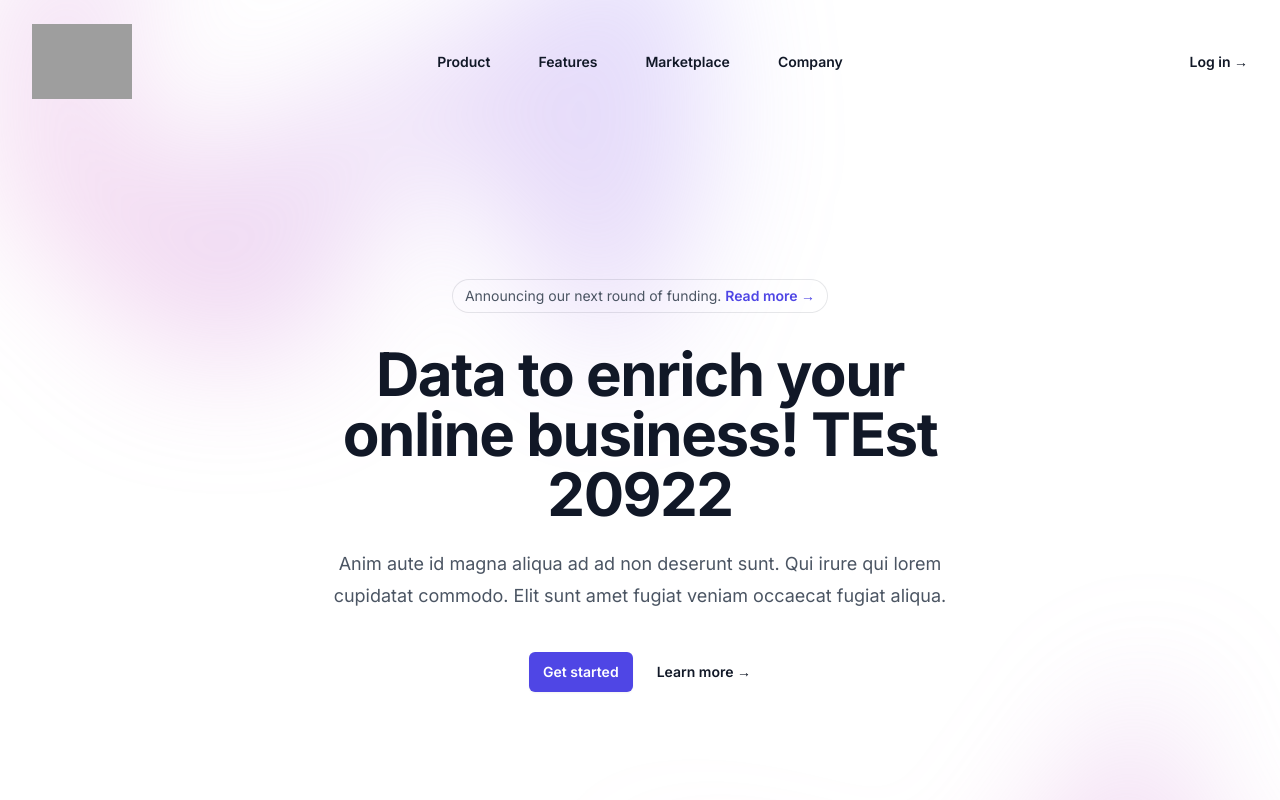
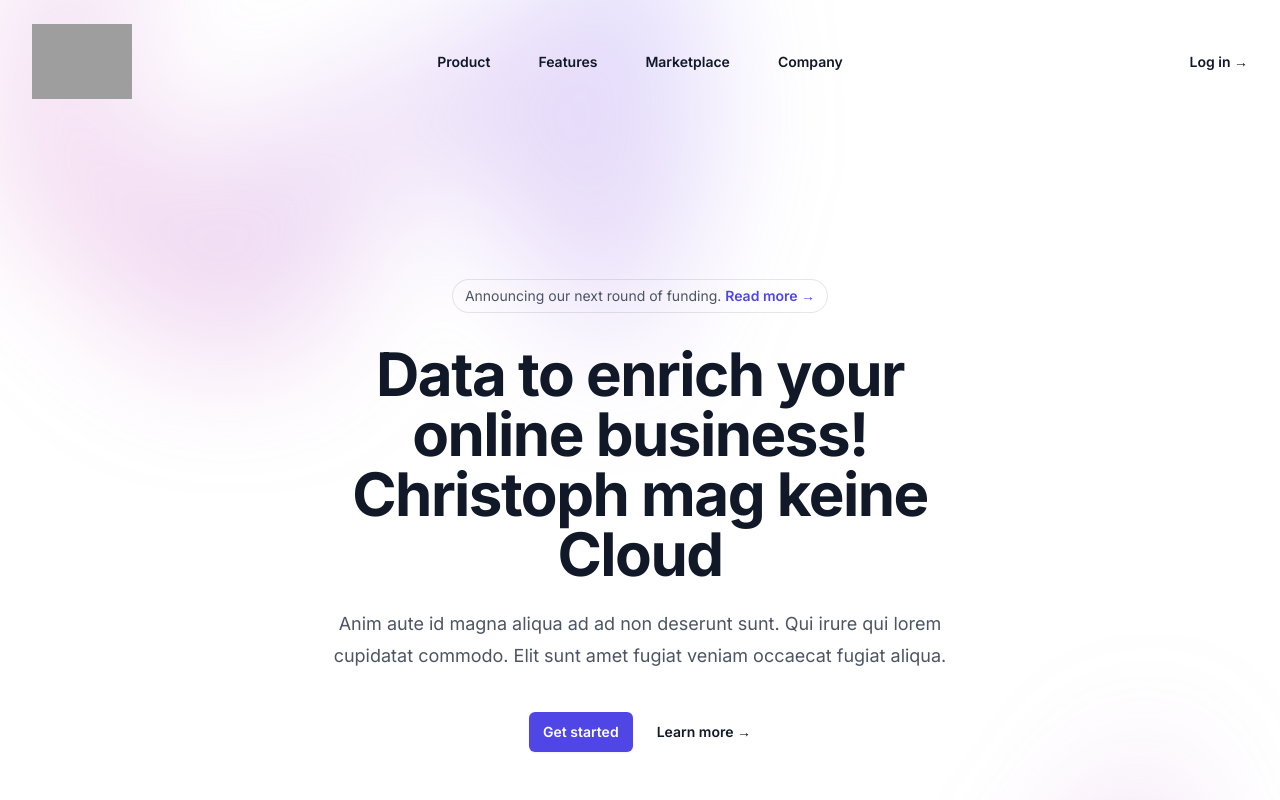
Before and after one commit to mainframeai/DFN-boldposition-vercel-next13, a Next.js app: page / in a window 1280 px wide. Shown: the top 800 px of the page. Built offline with nearby package versions, Linux system fonts and the light colour scheme; grey boxes are pictures that could not be loaded.

Commit message:
CGerken Update

```diff
--- a/app/page.tsx
+++ b/app/page.tsx
@@ -126,7 +126,7 @@ export default function Example() {
           </div>
           <div className="text-center">
             <h1 className="text-4xl font-bold tracking-tight text-gray-900 sm:text-6xl">
-              Data to enrich your online business! TEst 20922
+              Data to enrich your online business! Christoph mag keine Cloud
             </h1>
             <p className="mt-6 text-lg leading-8 text-gray-600">
               Anim aute id magna aliqua ad ad non deserunt sunt. Qui irure qui lorem cupidatat commodo. Elit sunt amet
```
